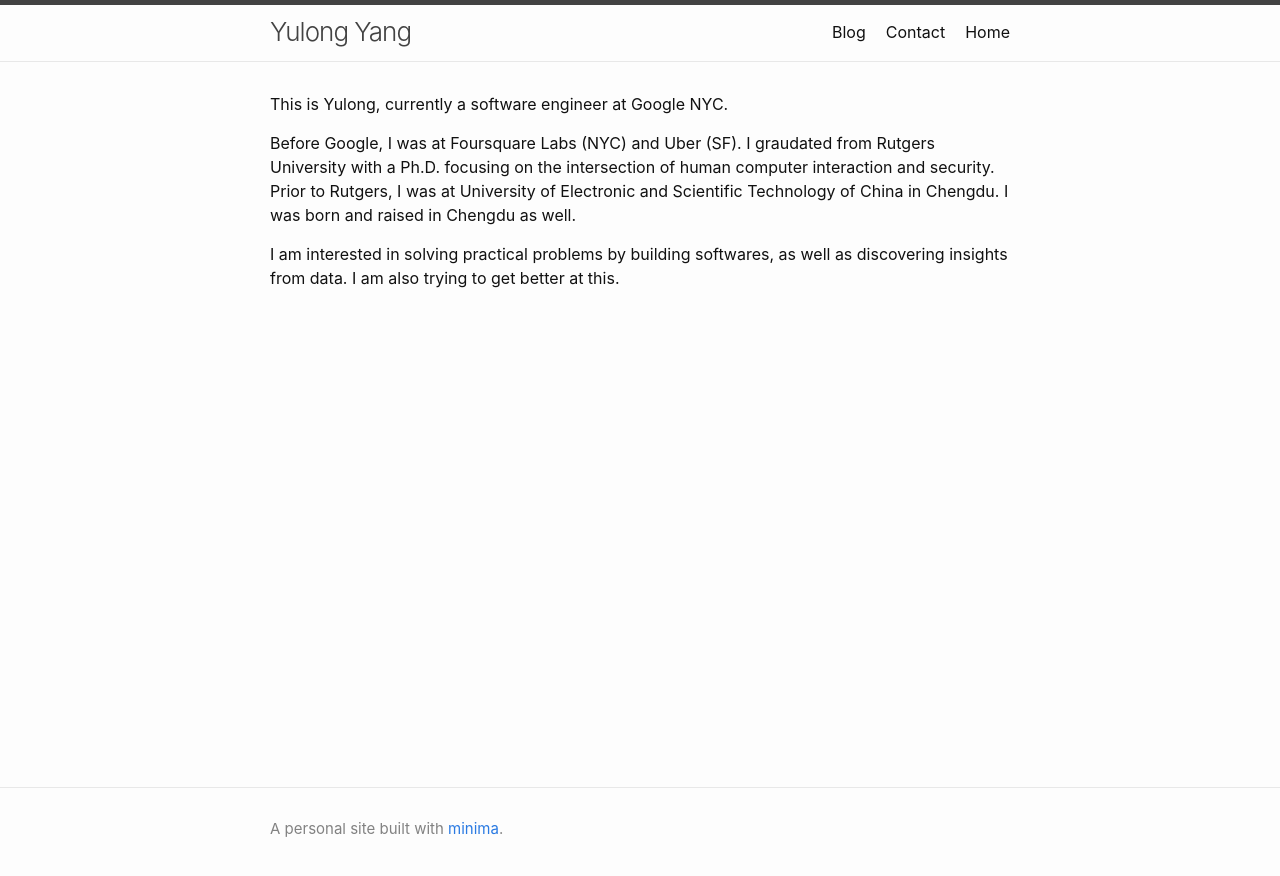
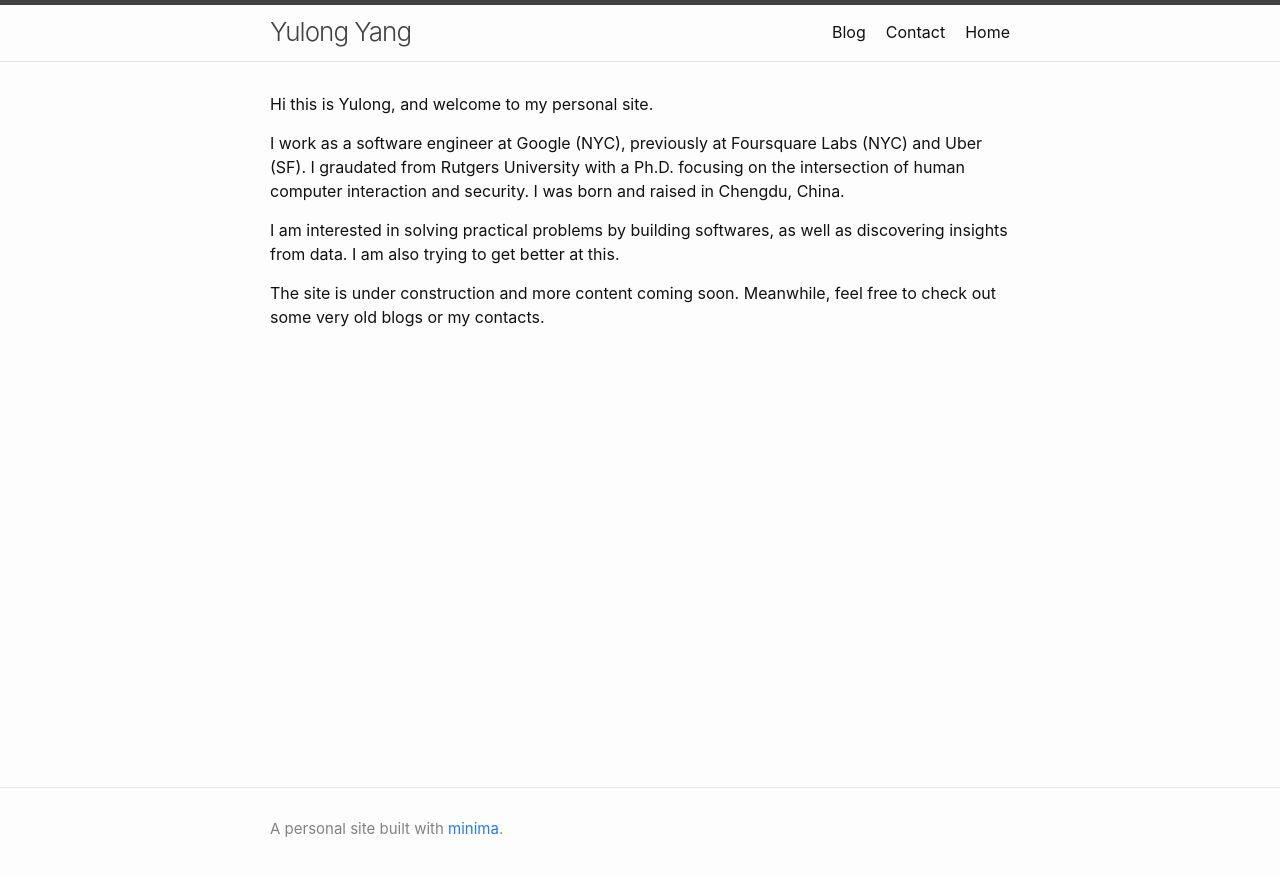
Before and after one commit to yyl/yyl.github.io, a Jekyll site: the page built from index.html, in a window 1280 px wide. Shown: the top 876 px of the page. Built offline with Jekyll 4.4.1, drawn with Linux system fonts in a browser that asks for light colours; Markdown is read by kramdown in place of the engine named in the settings.

Commit message:
Update index.html

```diff
--- a/index.html
+++ b/index.html
@@ -5,15 +5,18 @@ title: Home
 
 <div id="home">
 <p>
-This is Yulong, currently a software engineer at Google NYC.
+Hi this is Yulong, and welcome to my personal site.
 </p>
 
 <p>
-Before Google, I was at Foursquare Labs (NYC) and Uber (SF). I graudated from Rutgers University with a Ph.D. focusing on the intersection of human computer interaction and security. Prior to Rutgers, I was at University of Electronic and Scientific Technology of China in Chengdu. I was born and raised in Chengdu as well.
+I work as a software engineer at Google (NYC), previously at Foursquare Labs (NYC) and Uber (SF). I graudated from Rutgers University with a Ph.D. focusing on the intersection of human computer interaction and security. I was born and raised in Chengdu, China.
 </p>
 
 <p>
 I am interested in solving practical problems by building softwares, as well as discovering insights from data. I am also trying to get better at this.
 </p>
 
+<p>
+The site is under construction and more content coming soon. Meanwhile, feel free to check out some very old blogs or my contacts.
+</p>
 </div>
```
